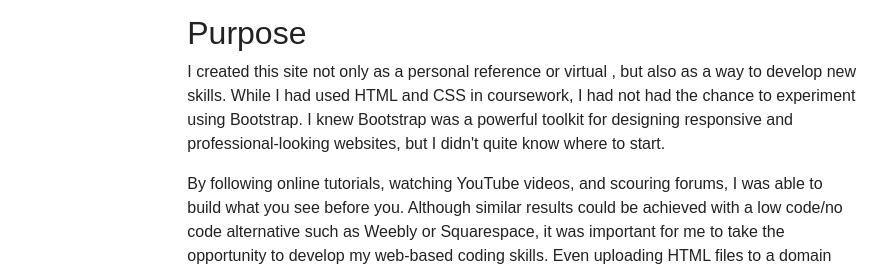
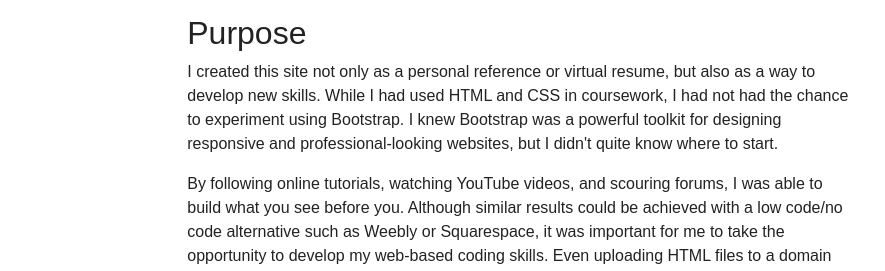
Before and after one commit to egidley/egidley.github.io, a plain HTML site: page index.html in a window 1280 px wide. Shown: the part 1126-1397 px from the top of the page, 0-885 px from the left. Drawn offline with nearby package versions, Linux system fonts and the light colour scheme; a web font is replaced by a local one.

Commit message:
typo fix

```diff
--- a/index.html
+++ b/index.html
@@ -63,7 +63,7 @@
 <div class="row profile padding">
 	<div class="col-9">
 		<h2>Purpose</h2>
-		<p>I created this site not only as a personal reference or virtual , but also as a way to develop new skills. While I had used HTML and CSS in coursework, I had not had the chance to experiment using Bootstrap. I knew Bootstrap was a powerful toolkit for designing responsive and professional-looking websites, but I didn't quite know where to start.</p>
+		<p>I created this site not only as a personal reference or virtual resume, but also as a way to develop new skills. While I had used HTML and CSS in coursework, I had not had the chance to experiment using Bootstrap. I knew Bootstrap was a powerful toolkit for designing responsive and professional-looking websites, but I didn't quite know where to start.</p>
 		<p>By following online tutorials, watching YouTube videos, and scouring forums, I was able to build what you see before you. Although similar results could be achieved with a low code/no code alternative such as Weebly or Squarespace, it was important for me to take the opportunity to develop my web-based coding skills. Even uploading HTML files to a domain was a new experience for me. </p>
 		<p>I hope you will take the time to explore the pages I have created and learn more about who I am. Feel free to contact me with any questions or inquiries.</p>
 		<br>
```
